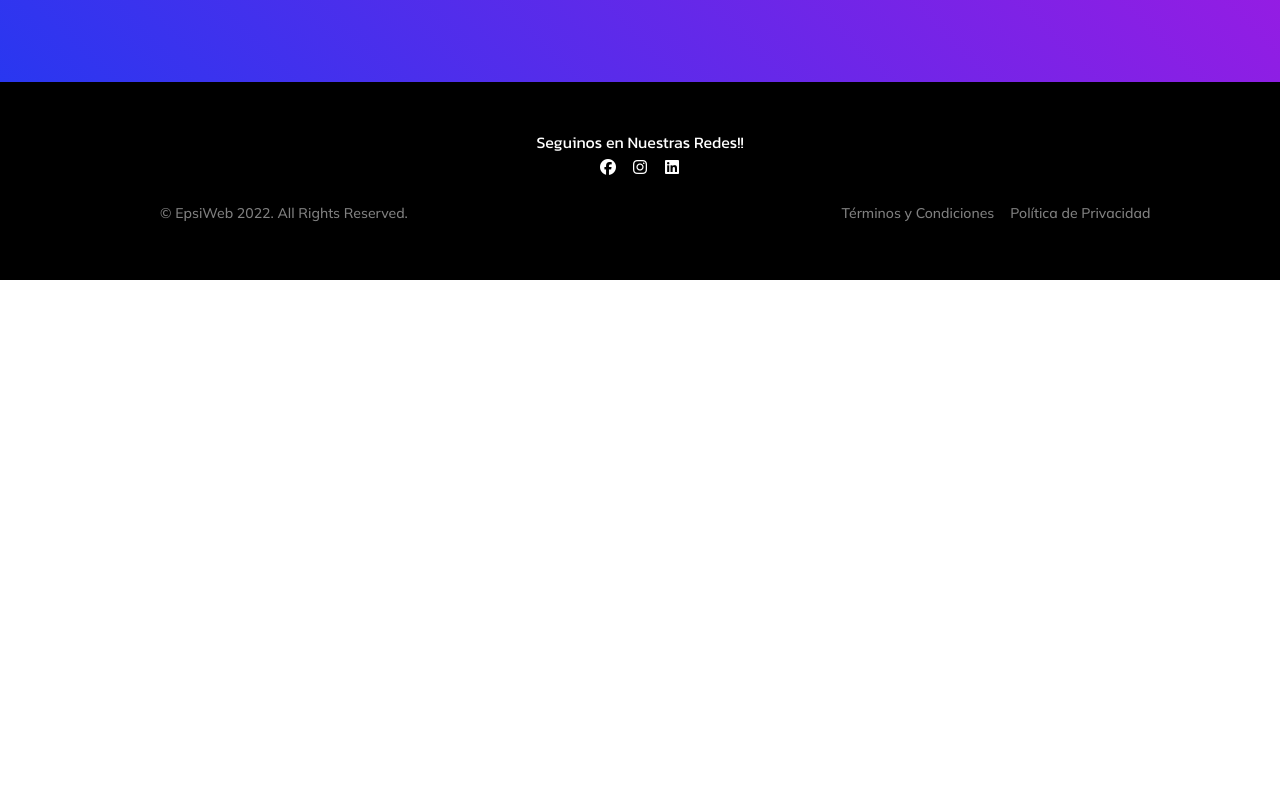
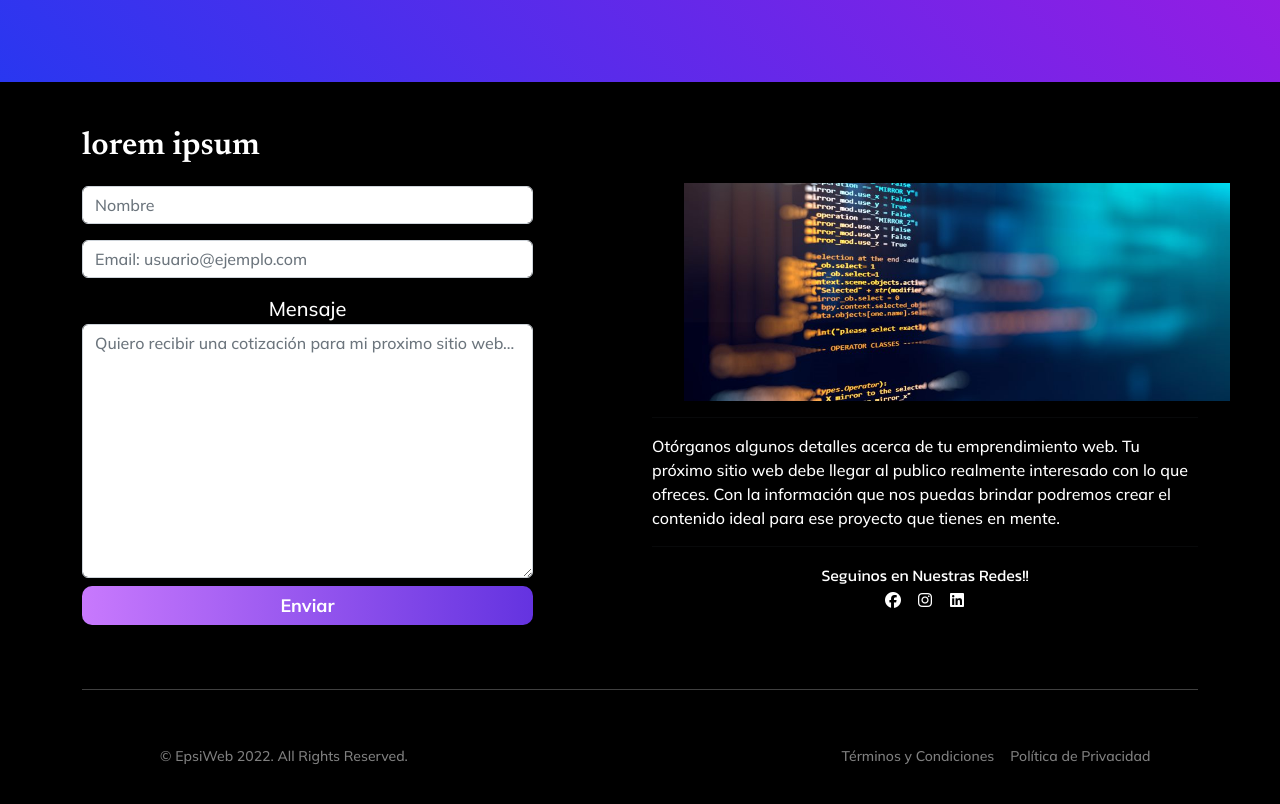
Before and after one commit to juanarede/EpsiWeb, a React (Create React App) app: page / in a window 1280 px wide. Shown: the part 4800-5604 px from the top of the page. Before the commit the page ends 5080 px from the top, so only its background shows below. Built offline with nearby package versions, Linux system fonts and the light colour scheme.

Commit message:
contact agregado

```diff
--- a/src/Components/footer/Footer.jsx
+++ b/src/Components/footer/Footer.jsx
@@ -1,6 +1,7 @@
 import React from 'react'
 import Politdepriv from '../politdepriv/Politdepriv';
 import Tyc from '../tyc/Tyc';
+import ContactImg from "../../assets/img/dev.jpg"
 
 function Footer() {
   return (
@@ -14,8 +15,33 @@ function Footer() {
       </section>
 
       <footer className="bg-black text-center py-5">
-        <div className="container px-5">
-          <div className="text-center text-white font-alt ">
+
+      <div className='container' id="contact">
+      <div className='row'>
+      <div className="col-xs-12 col-md-5 col-lg-5">
+      <h1 style={{color:"#fff", fontSize:"2rem"}} class="text-start mb-4 card-title display-4 lh-1 mb-4 ">lorem ipsum</h1>
+      <form id="demo-form" action="" method="POST" class=" bg-black">
+   <input type="text" name="nombre" placeholder="Nombre" class="form-control mb-3"/>
+   <input type="email" name="email" placeholder="Email: usuario@ejemplo.com" class="form-control mb-3"/>
+   <label for="msg" class="form-label text-start lead fw-normal  mb-3 mb-lg-0" style={{color:"#fff"}}>Mensaje</label>
+   <textarea id="msg" name="mensaje" id="#" cols="30" rows="10" class="form-control lead fw-normal text-muted mb-5 mb-lg-0">Quiero recibir una cotización para mi proximo sitio web...</textarea>
+   <div class="d-grid gap-2">
+
+   <button type="submit" value="Send" name="btn-enviar" class="btn my-button mt-2 " data-sitekey="6Lds0dMiAAAAAAxEhIKaGDsbqMvEkO_Gbvyjz5nK" data-callback='onSubmit' data-action='submit'>Enviar </button>
+
+    </div>
+ </form>
+      </div>
+      <div class="col-1">
+
+  </div>
+      <div style={{marginTop:"3.3rem"}}  className='col-xs-12 col-md-5 col-lg-6 '>
+      <img class="img-fluid d-none d-md-block" style={{width:"35.8rem",marginLeft:"2rem"}} src={ContactImg} alt="" />
+    <hr style={{colo:"#fff"}} className="m-b4" />
+
+      <p style={{color:"#fff"}} class="text-start">Otórganos algunos detalles acerca de tu emprendimiento web. Tu próximo sitio web debe llegar al publico realmente interesado con lo que ofreces. Con la información que nos puedas brindar podremos crear el contenido ideal para ese proyecto que tienes en mente.</p>
+      <hr style={{colo:"#fff"}} className="m-b4" />
+      <div className="text-center text-white font-alt ">
             Seguinos en Nuestras Redes!!
           </div>
           <i
@@ -30,6 +56,16 @@ function Footer() {
             style={{ width: "2rem", color: "#fff", paddingTop: "0.3rem" }}
             class="fa-brands fa-linkedin"
           ></i>
+      </div>
+
+
+      </div>
+      <hr style={{marginTop:"4rem", color:"#fff"}} className="m-b4 " />
+      </div>
+
+
+        <div style={{marginTop:"2rem"}} className="container px-5  ">
+
           <div className="row">
             <div className="col-12 col-sm-12 col-lg-4">
               <div className="text-white-50 small  pt-4 ">
--- a/src/Components/navbar/Navbar.jsx
+++ b/src/Components/navbar/Navbar.jsx
@@ -54,7 +54,7 @@ const changeBackground = () => {
                 <li  className="nav-item"><a class="nav-link me-lg-3" href="#service">Servicios</a></li>
                 <li  className="nav-item"><a class="nav-link me-lg-3" href="#aboutus">Quienes Somos</a></li>
                 <li  className="nav-item"><a class="nav-link me-lg-3" href="#precios">Diseño Web Precios</a></li>
-                <li style={{paddingTop:"0.3rem"}}  className="nav-item"><button class="my-button "  tabindex="-1" data-bs-toggle="modal" data-bs-target="#exampleModal"><i class="bi bi-chat-dots"></i>Hablemos</button></li>
+                <li style={{paddingTop:"0.3rem"}}  className="nav-item"><button class="my-button "  href="#contact"><i class="bi bi-chat-dots"></i>Hablemos</button></li>
 
 
             </ul>
@@ -66,7 +66,7 @@ const changeBackground = () => {
     </div>
 
 </AppBar>
-<div style={{zindex:"3000"}}><Form/></div>
+
 </>
 
   )
--- a/src/Components/precios/Precios.jsx
+++ b/src/Components/precios/Precios.jsx
@@ -106,7 +106,7 @@ useEffect(() => {
                   >
                    Sitio web para pequeñas tiendas, capacidad para hasta 20 imagenes con 4 secciones distintas, con diseño responsive. Tu sitio mas seguro con certificado SSL.
                   </p>
-                  <button style={{marginTop:"1.5rem"}} class="my-button">Empezar</button>
+                  <button style={{marginTop:"1.5rem"}} className="my-button">Empezar</button>
                 </div>
               </div>
             </div>
```
Also changed, not shown: src/assets/img/dev.jpg (added).
